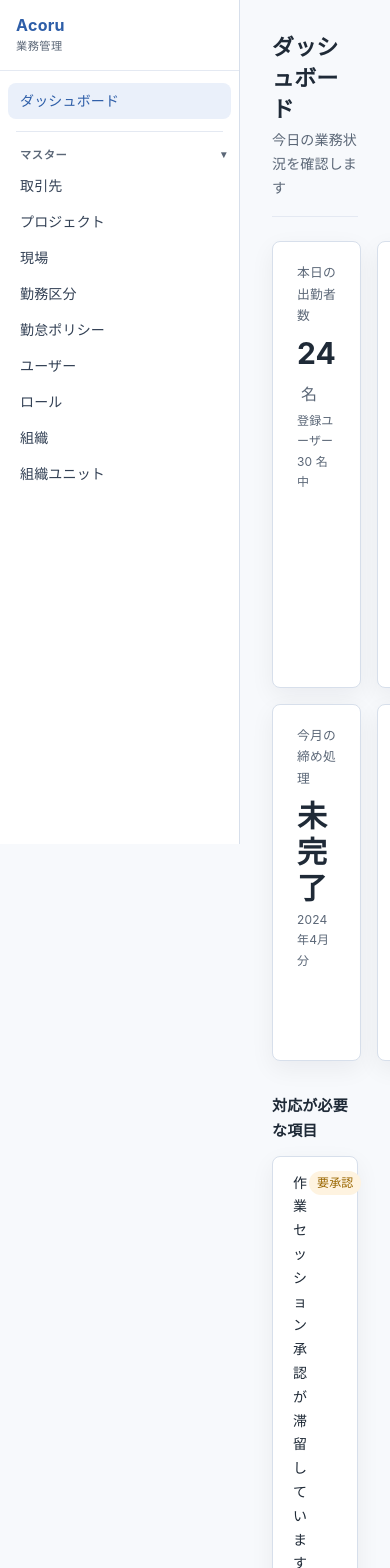
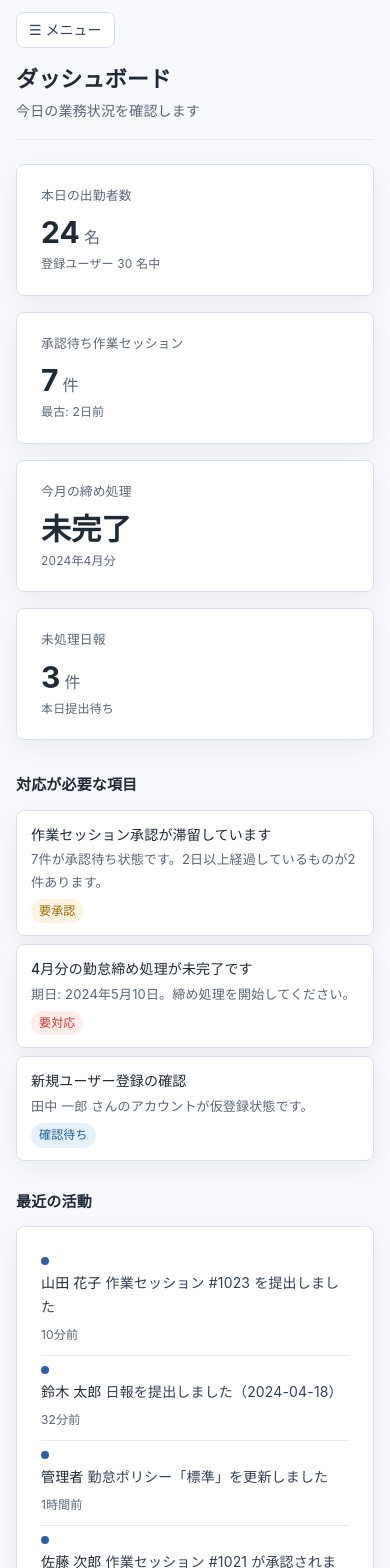
Before and after one commit to ANOSkdy/acoru_ai_base, a Next.js app: page /app/dashboard in a window 390 px wide. Shown: the top 1568 px of the page. Built offline with nearby package versions, Linux system fonts and the light colour scheme.

Commit message:
Add minimal mobile responsive shell and master page layout support

```diff
--- a/app/app/dashboard/page.module.css
+++ b/app/app/dashboard/page.module.css
@@ -136,3 +136,32 @@
   flex-shrink: 0;
   white-space: nowrap;
 }
+
+@media (max-width: 768px) {
+  .page {
+    padding: 16px 16px 32px;
+  }
+
+  .metricsGrid {
+    grid-template-columns: 1fr;
+  }
+
+  .attentionCard {
+    padding: 12px 14px;
+  }
+
+  .attentionRow {
+    flex-direction: column;
+    gap: 6px;
+  }
+
+  .activityItem {
+    align-items: flex-start;
+    flex-direction: column;
+    gap: 6px;
+  }
+
+  .activityTime {
+    white-space: normal;
+  }
+}
--- a/src/components/layout/AppShell.module.css
+++ b/src/components/layout/AppShell.module.css
@@ -2,6 +2,7 @@
   display: grid;
   grid-template-columns: var(--sidebar-width) 1fr;
   min-height: 100vh;
+  position: relative;
 }
 
 .sidebar {
@@ -12,10 +13,78 @@
   background: var(--bg-surface);
   border-right: 1px solid var(--border-default);
   flex-shrink: 0;
+  z-index: 20;
 }
 
 .main {
   overflow-y: auto;
   background: var(--bg-canvas);
   min-height: 100vh;
+  min-width: 0;
 }
+
+.mobileHeader {
+  display: none;
+}
+
+.mobileMenuButton {
+  border: 1px solid var(--border-default);
+  border-radius: var(--radius-sm);
+  background: var(--bg-surface);
+  color: var(--text-body);
+  font: inherit;
+  font-size: 0.875rem;
+  height: 36px;
+  padding: 0 12px;
+  cursor: pointer;
+}
+
+.backdrop {
+  display: none;
+}
+
+@media (max-width: 768px) {
+  .shell {
+    grid-template-columns: 1fr;
+  }
+
+  .sidebar {
+    position: fixed;
+    left: 0;
+    top: 0;
+    width: min(var(--sidebar-width), 85vw);
+    max-width: 320px;
+    transform: translateX(-100%);
+    transition: transform 0.2s ease;
+    box-shadow: 0 0 0 transparent;
+    border-right: 1px solid var(--border-default);
+  }
+
+  .sidebarMobileOpen {
+    transform: translateX(0);
+    box-shadow: 0 12px 28px rgba(21, 32, 52, 0.28);
+  }
+
+  .mobileHeader {
+    display: flex;
+    align-items: center;
+    padding: 12px 16px 0;
+  }
+
+  .backdrop {
+    display: block;
+    position: fixed;
+    inset: 0;
+    border: 0;
+    background: rgba(17, 24, 39, 0.36);
+    opacity: 0;
+    pointer-events: none;
+    transition: opacity 0.2s ease;
+    z-index: 10;
+  }
+
+  .backdropVisible {
+    opacity: 1;
+    pointer-events: auto;
+  }
+}
--- a/src/components/layout/AppShell.tsx
+++ b/src/components/layout/AppShell.tsx
@@ -1,4 +1,7 @@
+"use client";
+
 import type { ReactNode } from "react";
+import { useEffect, useId, useState } from "react";
 import { SidebarNav } from "./SidebarNav";
 import styles from "./AppShell.module.css";
 
@@ -7,12 +10,60 @@ type AppShellProps = {
 };
 
 export function AppShell({ children }: AppShellProps) {
+  const [mobileNavOpen, setMobileNavOpen] = useState(false);
+  const sidebarId = useId();
+
+  useEffect(() => {
+    if (!mobileNavOpen) {
+      return;
+    }
+
+    const onKeyDown = (event: KeyboardEvent) => {
+      if (event.key === "Escape") {
+        setMobileNavOpen(false);
+      }
+    };
+
+    window.addEventListener("keydown", onKeyDown);
+    document.body.style.overflow = "hidden";
+
+    return () => {
+      window.removeEventListener("keydown", onKeyDown);
+      document.body.style.overflow = "";
+    };
+  }, [mobileNavOpen]);
+
   return (
     <div className={styles.shell}>
-      <aside className={styles.sidebar}>
-        <SidebarNav />
+      <button
+        type="button"
+        className={`${styles.backdrop} ${mobileNavOpen ? styles.backdropVisible : ""}`}
+        aria-label="メニューを閉じる"
+        aria-hidden={!mobileNavOpen}
+        tabIndex={mobileNavOpen ? 0 : -1}
+        onClick={() => setMobileNavOpen(false)}
+      />
+
+      <aside
+        id={sidebarId}
+        className={`${styles.sidebar} ${mobileNavOpen ? styles.sidebarMobileOpen : ""}`}
+      >
+        <SidebarNav onNavigate={() => setMobileNavOpen(false)} />
       </aside>
+
       <div className={styles.main}>
+        <div className={styles.mobileHeader}>
+          <button
+            type="button"
+            className={styles.mobileMenuButton}
+            aria-label="メニューを開く"
+            aria-controls={sidebarId}
+            aria-expanded={mobileNavOpen}
+            onClick={() => setMobileNavOpen(true)}
+          >
+            ☰ メニュー
+          </button>
+        </div>
         {children}
       </div>
     </div>
--- a/src/components/layout/SidebarNav.module.css
+++ b/src/components/layout/SidebarNav.module.css
@@ -11,6 +11,7 @@
   padding: 16px 16px 14px;
   border-bottom: 1px solid var(--border-soft);
   margin-bottom: 8px;
+  position: relative;
 }
 
 .brandName {
@@ -26,6 +27,10 @@
   color: var(--text-muted);
   margin-top: 2px;
   letter-spacing: 0.04em;
+}
+
+.closeButton {
+  display: none;
 }
 
 .topItems {
@@ -89,3 +94,22 @@
 .groupItems {
   padding: 2px 8px 4px;
 }
+
+@media (max-width: 768px) {
+  .closeButton {
+    display: inline-flex;
+    align-items: center;
+    justify-content: center;
+    position: absolute;
+    top: 12px;
+    right: 12px;
+    width: 32px;
+    height: 32px;
+    border: 1px solid var(--border-default);
+    border-radius: var(--radius-sm);
+    background: var(--bg-surface);
+    color: var(--text-body);
+    font-size: 1rem;
+    cursor: pointer;
+  }
+}
--- a/src/components/layout/SidebarNav.tsx
+++ b/src/components/layout/SidebarNav.tsx
@@ -13,6 +13,10 @@ type NavItem = {
 type NavGroup = {
   label: string;
   items: NavItem[];
+};
+
+type SidebarNavProps = {
+  onNavigate?: () => void;
 };
 
 const NAV_ITEMS: NavItem[] = [{ label: "ダッシュボード", href: "/app/dashboard" }];
@@ -34,7 +38,7 @@ const NAV_GROUPS: NavGroup[] = [
   },
 ];
 
-function NavLink({ href, label }: NavItem) {
+function NavLink({ href, label, onNavigate }: NavItem & { onNavigate?: () => void }) {
   const pathname = usePathname();
   const isActive = pathname === href || pathname.startsWith(href + "/");
 
@@ -43,6 +47,7 @@ function NavLink({ href, label }: NavItem) {
       <Link
         href={href}
         className={`${styles.navItem} ${isActive ? styles.navItemActive : ""}`}
+        onClick={onNavigate}
       >
         {label}
       </Link>
@@ -50,7 +55,7 @@ function NavLink({ href, label }: NavItem) {
   );
 }
 
-function NavGroupSection({ group }: { group: NavGroup }) {
+function NavGroupSection({ group, onNavigate }: { group: NavGroup; onNavigate?: () => void }) {
   const [open, setOpen] = useState(true);
 
   return (
@@ -68,7 +73,7 @@ function NavGroupSection({ group }: { group: NavGroup }) {
       {open && (
         <ul className={styles.groupItems}>
           {group.items.map((item) => (
-            <NavLink key={item.href} {...item} />
+            <NavLink key={item.href} {...item} onNavigate={onNavigate} />
           ))}
         </ul>
       )}
@@ -76,24 +81,32 @@ function NavGroupSection({ group }: { group: NavGroup }) {
   );
 }
 
-export function SidebarNav() {
+export function SidebarNav({ onNavigate }: SidebarNavProps) {
   return (
     <nav className={styles.nav}>
       <div className={styles.brand}>
         <span className={styles.brandName}>Acoru</span>
         <span className={styles.brandSub}>業務管理</span>
+        <button
+          type="button"
+          className={styles.closeButton}
+          aria-label="メニューを閉じる"
+          onClick={onNavigate}
+        >
+          ✕
+        </button>
       </div>
 
       <ul className={styles.topItems}>
         {NAV_ITEMS.map((item) => (
-          <NavLink key={item.href} {...item} />
+          <NavLink key={item.href} {...item} onNavigate={onNavigate} />
         ))}
       </ul>
 
       <div className={styles.divider} />
 
       {NAV_GROUPS.map((group) => (
-        <NavGroupSection key={group.label} group={group} />
+        <NavGroupSection key={group.label} group={group} onNavigate={onNavigate} />
       ))}
     </nav>
   );
--- a/src/components/master/MasterDetail.module.css
+++ b/src/components/master/MasterDetail.module.css
@@ -123,3 +123,31 @@
   word-break: break-word;
   font-family: ui-monospace, SFMono-Regular, Menlo, Monaco, Consolas, "Liberation Mono", "Courier New", monospace;
 }
+
+@media (max-width: 768px) {
+  .page {
+    padding: 16px 16px 32px;
+  }
+
+  .headerRow {
+    flex-direction: column;
+    align-items: stretch;
+  }
+
+  .actions {
+    width: 100%;
+  }
+
+  .fieldGrid {
+    grid-template-columns: 1fr;
+    gap: 14px;
+  }
+
+  .section {
+    overflow-x: auto;
+  }
+
+  .relatedTable {
+    min-width: 560px;
+  }
+}
--- a/src/components/master/MasterForm.module.css
+++ b/src/components/master/MasterForm.module.css
@@ -128,3 +128,21 @@
 .textareaError {
   border-color: #c0392b;
 }
+
+@media (max-width: 768px) {
+  .page {
+    padding: 16px 16px 32px;
+  }
+
+  .formRow {
+    grid-template-columns: 1fr;
+  }
+
+  .actionRow {
+    flex-direction: column;
+  }
+
+  .actionRow > * {
+    width: 100%;
+  }
+}
--- a/src/components/master/MasterList.module.css
+++ b/src/components/master/MasterList.module.css
@@ -83,6 +83,11 @@
   align-items: center;
 }
 
+.tableWrap {
+  width: 100%;
+  overflow-x: auto;
+}
+
 .table {
   width: 100%;
   border-collapse: collapse;
@@ -123,3 +128,31 @@
   color: var(--text-muted);
   font-size: 0.875rem;
 }
+
+@media (max-width: 768px) {
+  .page {
+    padding: 16px 16px 32px;
+  }
+
+  .headerRow {
+    flex-direction: column;
+    align-items: stretch;
+    gap: 12px;
+  }
+
+  .filterRow {
+    align-items: stretch;
+  }
+
+  .searchInput,
+  .statusSelect,
+  .searchBtn,
+  .clearLink {
+    width: 100%;
+    max-width: none;
+  }
+
+  .table {
+    min-width: 640px;
+  }
+}
--- a/src/components/master/MasterListFoundation.tsx
+++ b/src/components/master/MasterListFoundation.tsx
@@ -77,12 +77,14 @@ type MasterListTableShellProps = {
 
 export function MasterListTableShell({ headers, rows }: MasterListTableShellProps) {
   return (
+    <div className={styles.tableWrap}>
       <table className={styles.table}>
         <thead>
           <tr>{headers}</tr>
         </thead>
         <tbody>{rows}</tbody>
       </table>
+    </div>
   );
 }
 
```
Lines whose indentation alone changed are shown as unchanged.
